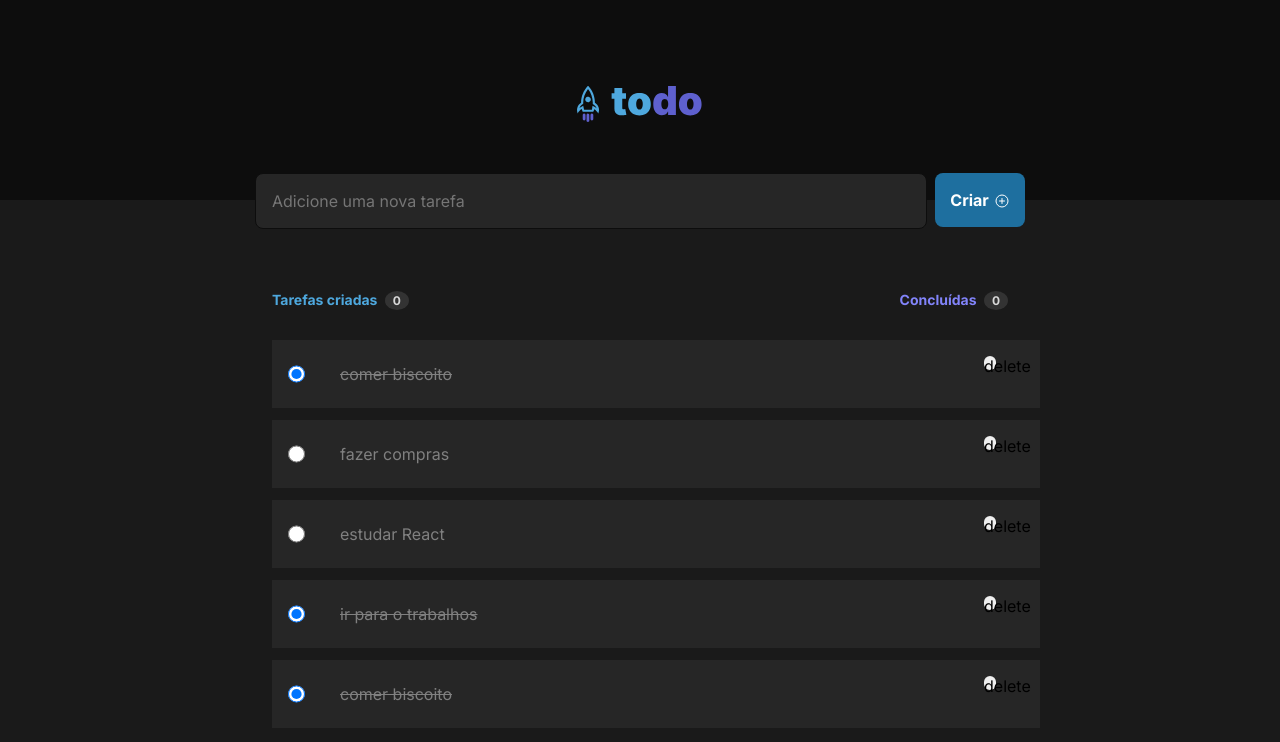
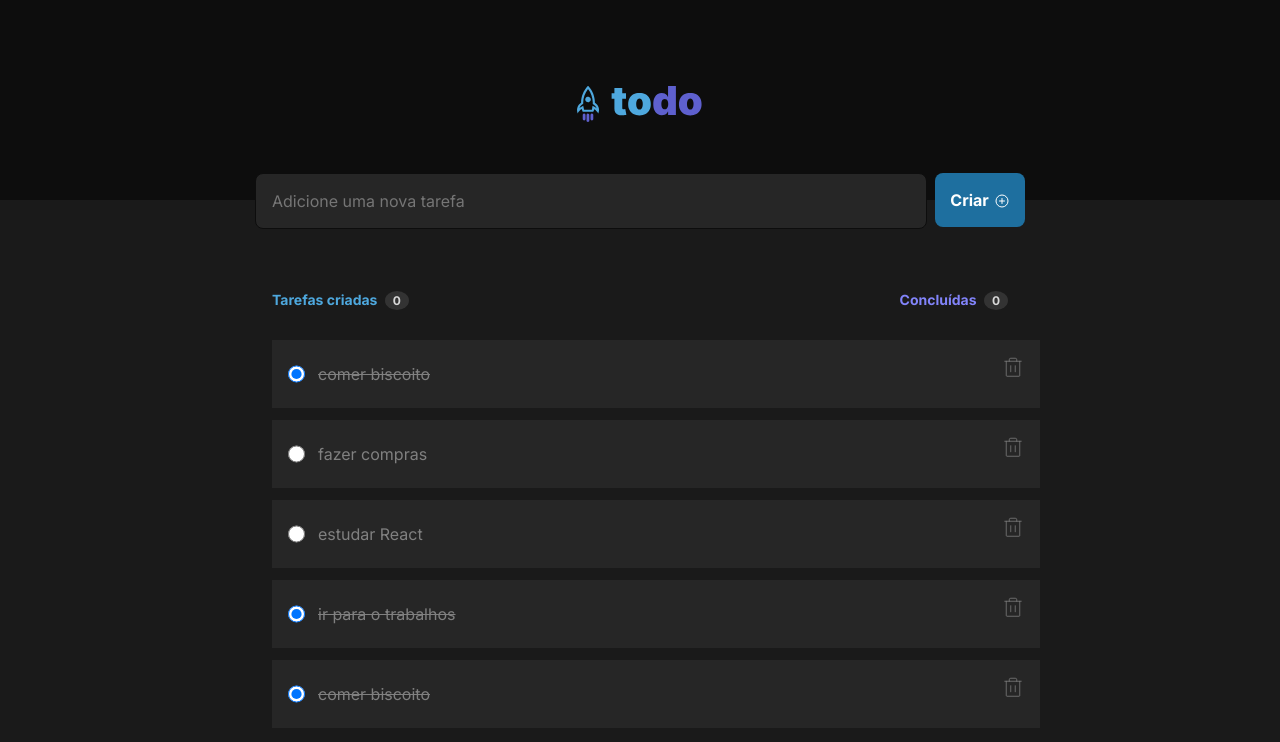
Before and after one commit to MartinGBB/todo-ignite, a React (Vite) app: page / in a window 1280 px wide. Shown: the top 742 px of the page. Built offline with nearby package versions, Linux system fonts and the light colour scheme.

Commit message:
feat: adiciona icono para deletar

```diff
--- a/src/components/Task.module.css
+++ b/src/components/Task.module.css
@@ -2,7 +2,7 @@
   display: grid;
   width: 100%;
   padding: 1rem;
-  grid-template-columns: 1fr 39.5rem 1fr;
+  grid-template-columns: 1.125rem 1fr 1.44rem;
   background: var(--gray-500);
   margin-bottom: 0.75rem;
   gap: 0.75rem;
@@ -12,7 +12,7 @@
 .taskContent input {
   width: 1.09rem;
   height: 2.25rem;
-
+  display: flex;
 }
 
 .taskComplete {
@@ -27,6 +27,8 @@
 }
 
 .taskContent button {
-  width: 12.48px;
-  height: 14px
+  width: 0.78rem;
+  height: 0.875rem;
+  background: transparent;
+  color: var(--gray-300)
 }
--- a/src/components/Task.tsx
+++ b/src/components/Task.tsx
@@ -1,3 +1,4 @@
+import { Trash } from 'phosphor-react';
 import styles from './Task.module.css';
 
 interface TaskProps {
@@ -23,8 +24,9 @@ export function Task({ content }: TaskProps) {
 
       <button
         type="button"
+        title="Deletar comentário"
       >
-        delete
+        <Trash size={24} weight="thin" />
       </button>
     </div>
   )
```
